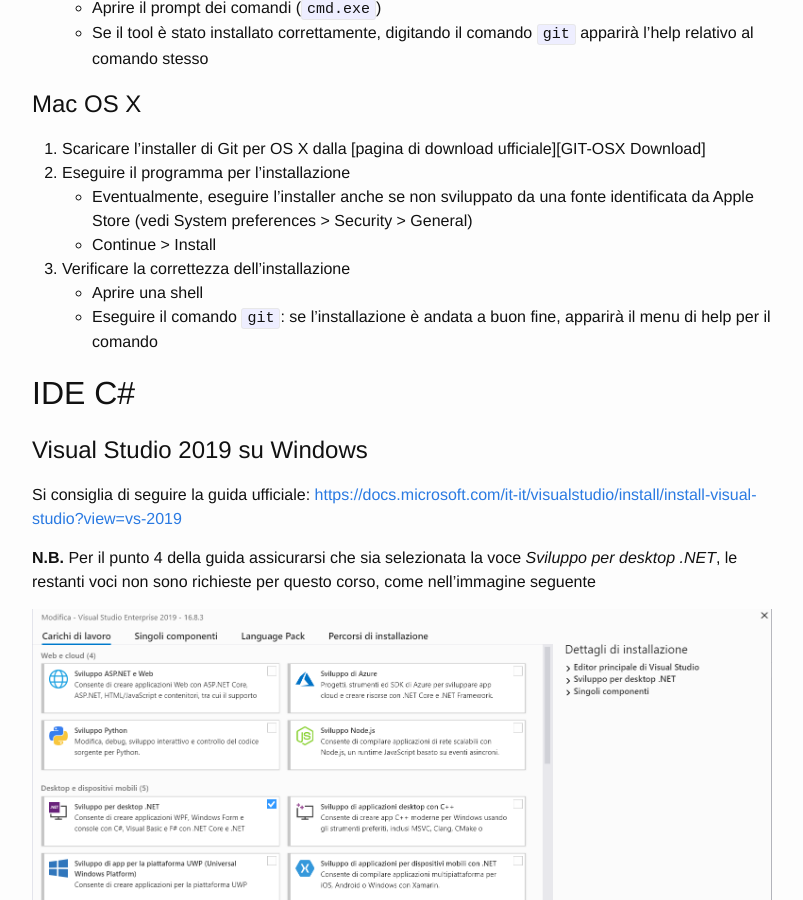
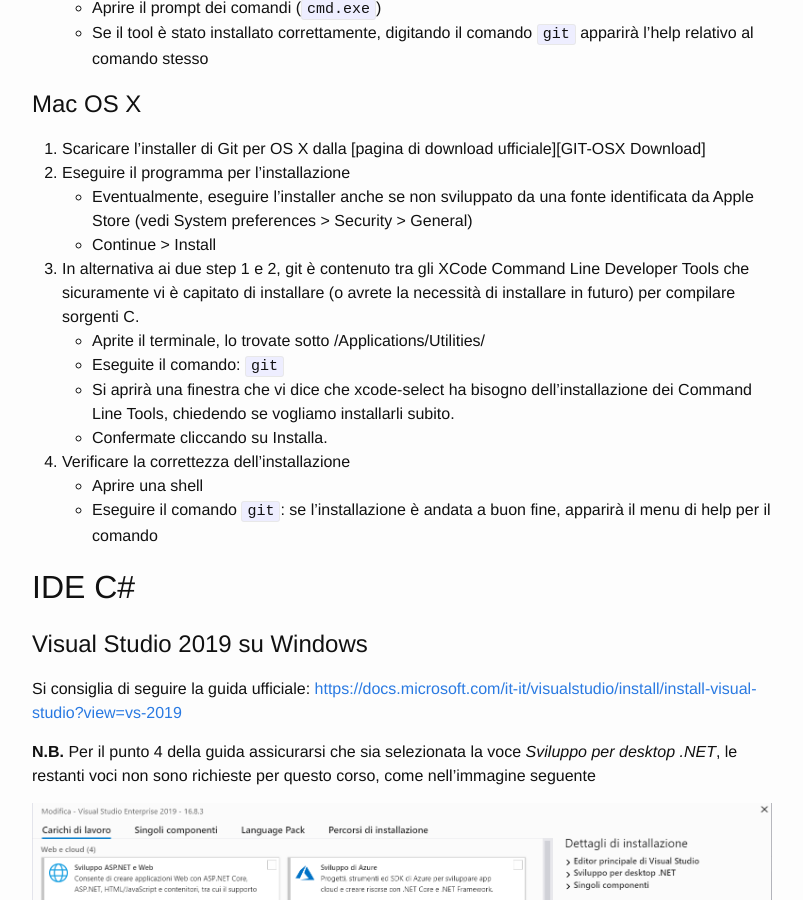
Before and after one commit to unibo-oop/software-installation, a Jekyll site: the page built from index.md, in a window 1280 px wide and 900 px high, scrolled down 11135 px. Shown: the whole window, without its empty margins (238-1041 px from the left). Built offline with Jekyll 4.4.1, drawn with Linux system fonts in a browser that asks for light colours.

Commit message:
Update index.md
Instructions to install git on MacOS

```diff
--- a/index.md
+++ b/index.md
@@ -385,7 +385,12 @@ Le istruzioni per tutte le distribuzioni più comuni [sono disponibili qui](http
 2. Eseguire il programma per l'installazione
     * Eventualmente, eseguire l'installer anche se non sviluppato da una fonte identificata da Apple Store (vedi System preferences > Security > General)
     * Continue > Install
-3. Verificare la correttezza dell'installazione
+3. In alternativa ai due step 1 e 2, git è contenuto tra gli XCode Command Line Developer Tools che sicuramente vi è capitato di installare (o avrete la necessità di installare in futuro) per compilare sorgenti C.
+   * Aprite il terminale, lo trovate sotto /Applications/Utilities/
+   * Eseguite il comando: ``git``
+   * Si aprirà una finestra che vi dice che xcode-select ha bisogno dell'installazione dei Command Line Tools, chiedendo se vogliamo installarli subito.
+   * Confermate cliccando su Installa.
+4. Verificare la correttezza dell'installazione
     * Aprire una shell
     * Eseguire il comando `git`: se l'installazione è andata a buon fine, apparirà il menu di help per il comando
 
```
